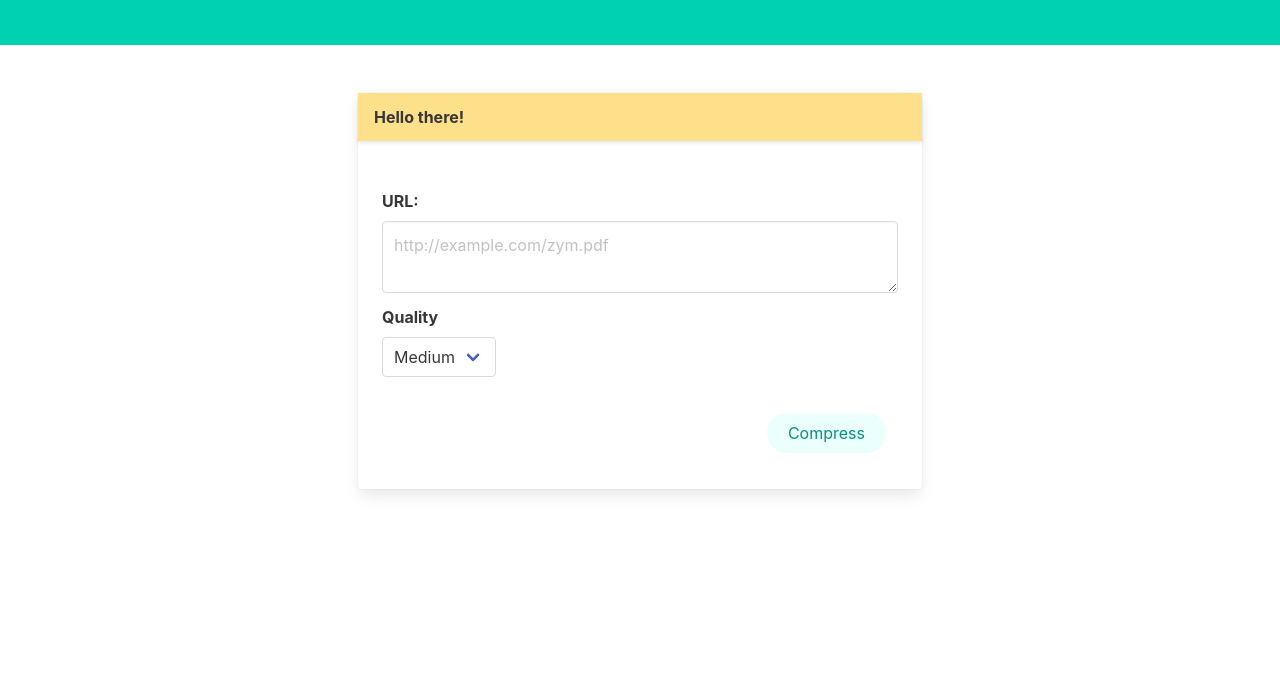
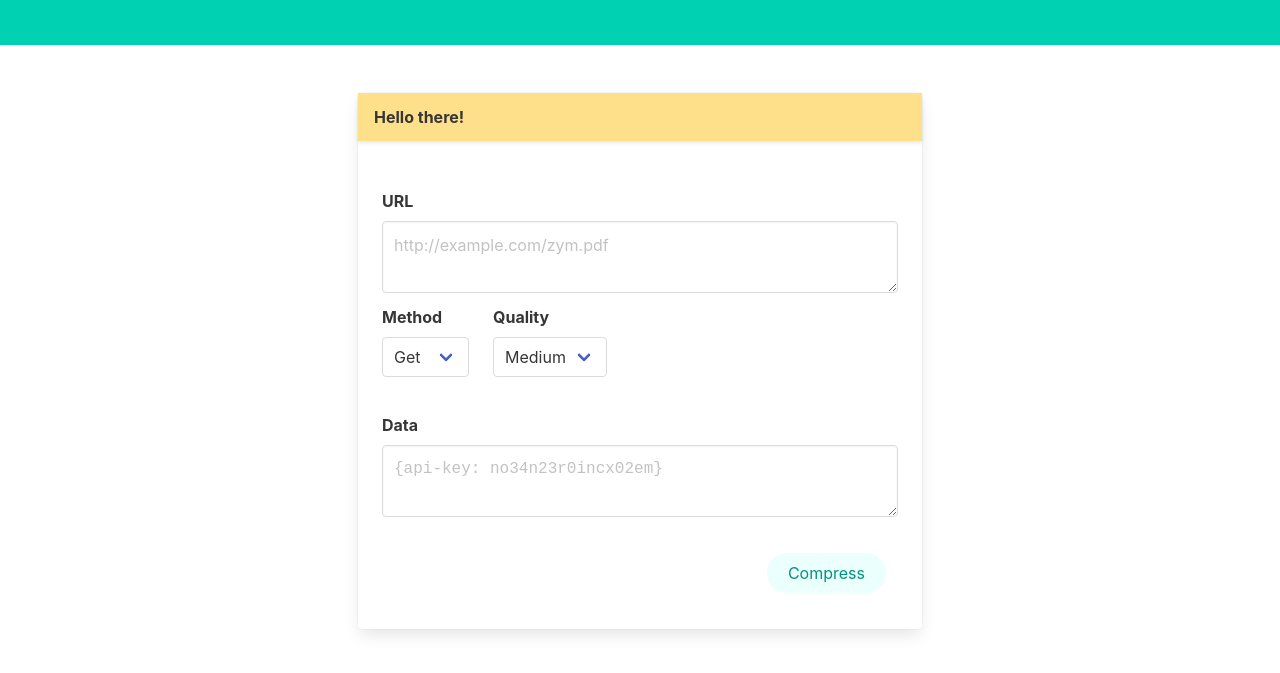
Before and after one commit to sarbikbetal/kitei, a website: page views/index.html in a window 1280 px wide. Shown: the part 121-794 px from the top of the page. Drawn offline with nearby package versions, Linux system fonts and the light colour scheme.

Commit message:
Added request method

```diff
--- a/views/index.html
+++ b/views/index.html
@@ -47,12 +47,23 @@
                             </div>
                             <div class="content">
                                 <div class="field">
-                                    <label class="label">URL:</label>
+                                    <label class="label">URL</label>
                                     <div class="control">
                                         <textarea class="textarea" rows="2" id="url"
                                             placeholder="http://example.com/zym.pdf"></textarea>
                                     </div>
                                 </div>
+                                <div class="columns">
+                                    <div class="column is-narrow field">
+                                        <label class="label">Method</label>
+                                        <div class="select">
+                                            <select id="method">
+                                                <option selected value="GET">Get</option>
+                                                <option value="POST">Post</option>
+                                            </select>
+                                        </div>
+                                    </div>
+                                    <div class="column is-narrow field">
                                         <label class="label">Quality</label>
                                         <div class="select">
                                             <select id="dpi">
@@ -60,6 +71,15 @@
                                                 <option selected value="130">Medium</option>
                                                 <option value="100">Low</option>
                                             </select>
+                                        </div>
+                                    </div>
+                                </div>
+                                <div class="field">
+                                    <label class="label">Data</label>
+                                    <div class="control">
+                                        <textarea class="textarea is-family-code" rows="2" id="data"
+                                            placeholder="{api-key: no34n23r0incx02em}"></textarea>
+                                    </div>
                                 </div>
                             </div>
                             <div class="column has-text-right">
@@ -111,7 +131,9 @@
         function aggregateData() {
             let data = {
                 url: document.getElementById("url").value,
-                dpi: document.getElementById("dpi").value
+                method: document.getElementById("method").value,
+                dpi: document.getElementById("dpi").value,
+                data: document.getElementById("data").value
             }
             return data;
         };
```
Also changed, not shown: 1 other file. Lines whose indentation alone changed are shown as unchanged.
